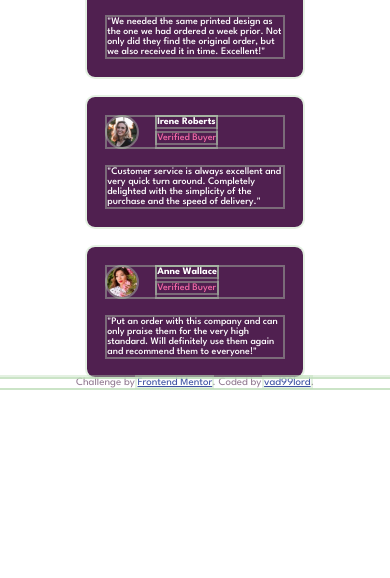
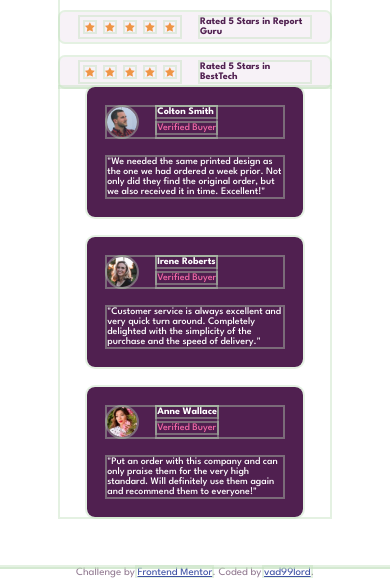
Before and after one commit to vad99lord/social-proof-section, a plain HTML site: page index.html in a window 390 px wide. Shown: the part 288-866 px from the top of the page. Before the commit the page ends 844 px from the top, so only its background shows below. Drawn offline with Linux system fonts and the light colour scheme.

Commit message:
add starter grid and media queries

```diff
--- a/styles/styles.css
+++ b/styles/styles.css
@@ -61,10 +61,19 @@ body {
   margin: 0.5rem;
 }
 
+/* Section grid styles */
+.section-social-proof {
+  display: grid;
+  grid-template-columns: 1fr 2fr;
+  padding: 9rem 6rem 5rem 6rem;
+  max-width: 110rem;
+  margin: 0 auto;
+}
+
 /* Text box section styles */
 
 .text-box-container {
-  background-color: yellow;
+  /* background-color: yellow; */
 }
 
 .text-box-heading {
@@ -82,6 +91,7 @@ body {
 /* Featured-in styling */
 
 .featured-in-container {
+  justify-self: end;
   width: 100%;
   max-width: 35rem;
   display: flex;
@@ -123,6 +133,7 @@ body {
 /* Testimonials styling */
 
 .testimonials-container {
+  grid-column: 1/-1;
   display: flex;
   gap: 2rem;
   justify-content: center;
@@ -178,3 +189,18 @@ body {
   color: var(--color-neutral-white);
   max-width: 30ch;
 }
+
+/* MEDIA QUERIES */
+
+/* BELOW 544px (Phones)  */
+@media (max-width: 34em) {
+  .section-social-proof {
+    grid-template-columns: 1fr;
+  }
+  .featured-in-container{
+    max-width: 100%;
+  }
+  .featured-in{
+    max-width: 100%;
+  }
+}
```
